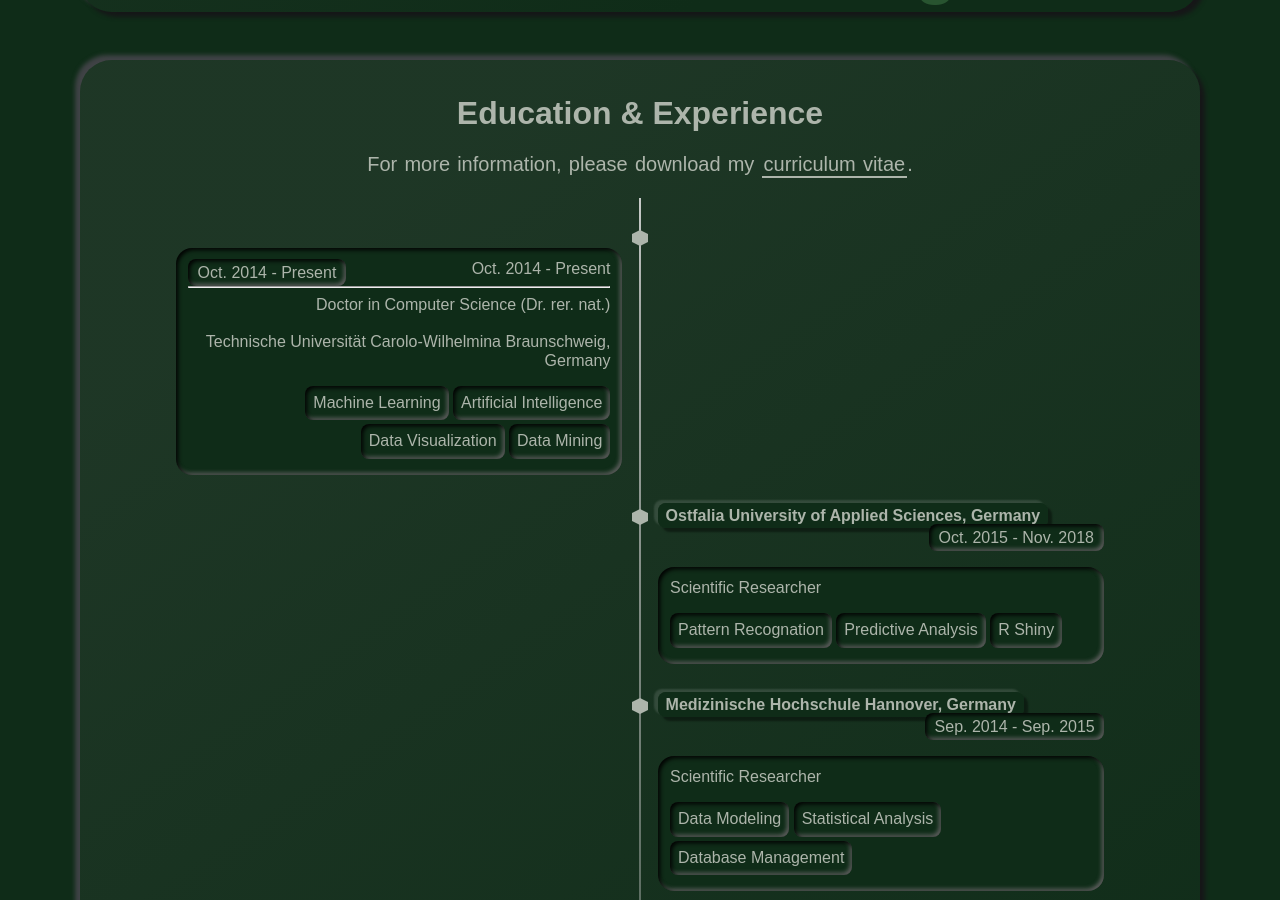
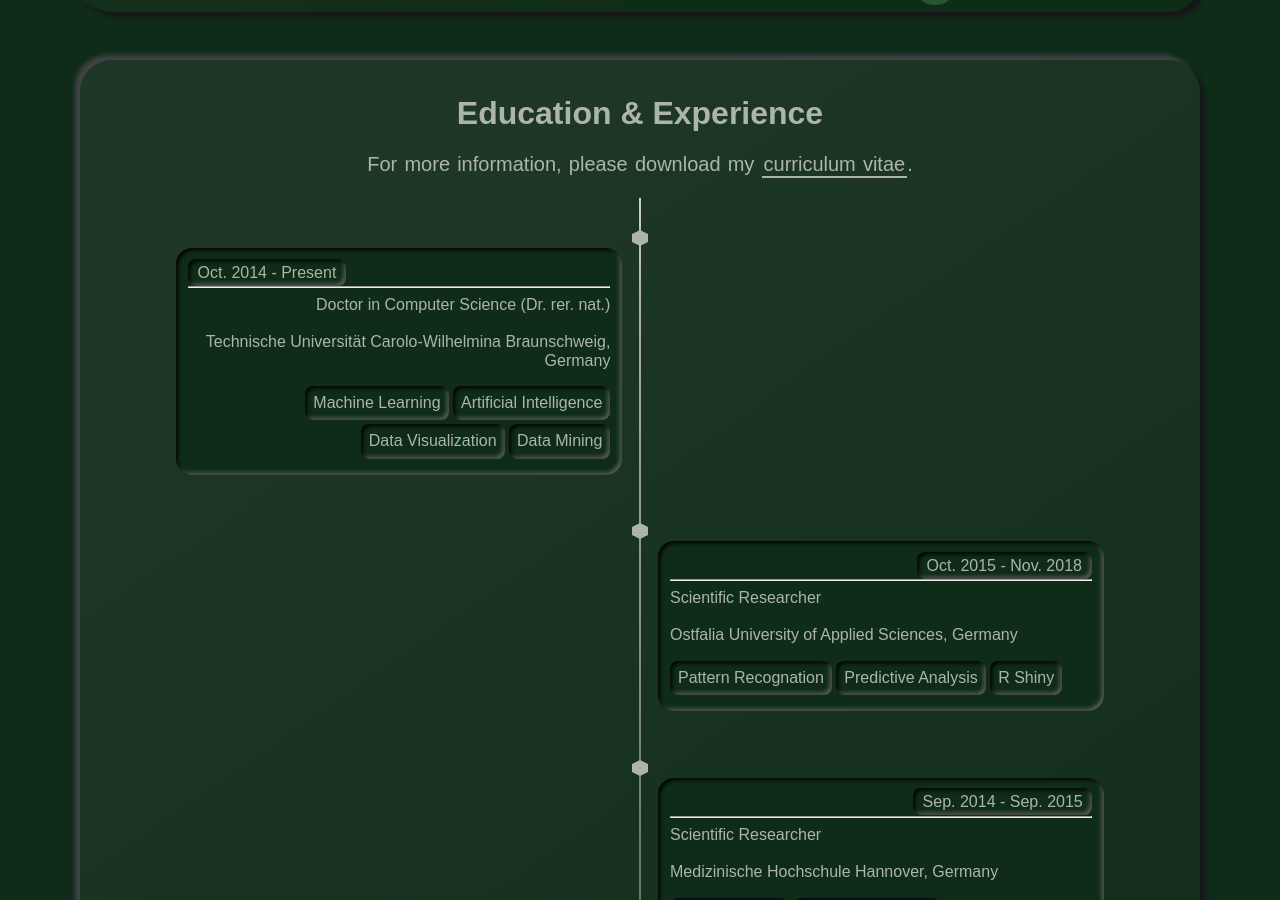
Before and after one commit to xkortum/xkortum.github.io, a Jekyll site: the page built from index.html, in a window 1280 px wide and 900 px high, scrolled down 2492 px. Built offline with Jekyll 4.4.1, drawn with Linux system fonts in a browser that asks for light colours; some web fonts are replaced; some of the changed text lies outside the part shown.

Commit message:
Update section-timeline.html

```diff
--- a/_includes/section-timeline.html
+++ b/_includes/section-timeline.html
@@ -19,7 +19,6 @@
               <span class="time-wrapper" data-aos="zoom-in-right">
                 <span class="time neumorphism-card">{{event.date}}</span>
               </span>
-              {{event.date}}
               <br>
               <hr>
               {{event.subtitle}}
@@ -45,17 +44,18 @@
           <div class="direction-r">
             <div class="flag-wrapper">
               <span class="hexagon"></span>
-              <span class="flag neumorphism-button" data-aos="zoom-in-left">
-                <a href="{{event.title-url}}" target="_blank" rel="noreferrer">
-                  <span>{{event.title}}</span>
-                </a>
-              </span>
+            </div>
+            <div class="desc neumorphism-card" data-aos="zoom-in-left">
               <span class="time-wrapper" data-aos="zoom-in-left">
                 <span class="time neumorphism-card">{{event.date}}</span>
               </span>
-            </div>
-            <div class="desc neumorphism-card" data-aos="zoom-in-left">
+              <br>
+              <hr>
               {{event.subtitle}}
+              <br><br>
+              <a href="{{event.title-url}}" target="_blank" rel="noreferrer">
+                <span>{{event.title}}</span>
+              </a>
               {% if event.tags %}
                 <div class="tag-wrapper">
                   {% for tag in event.tags %}
```
